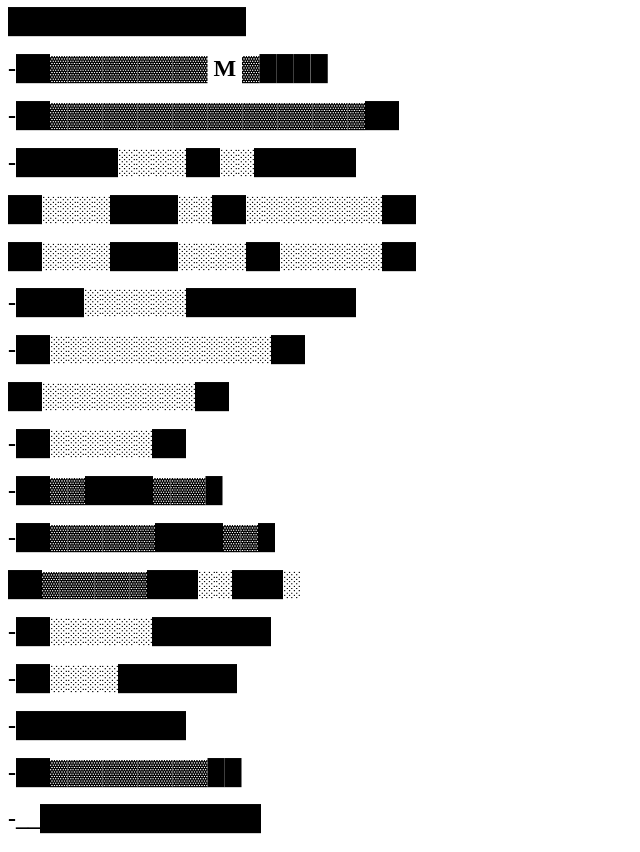
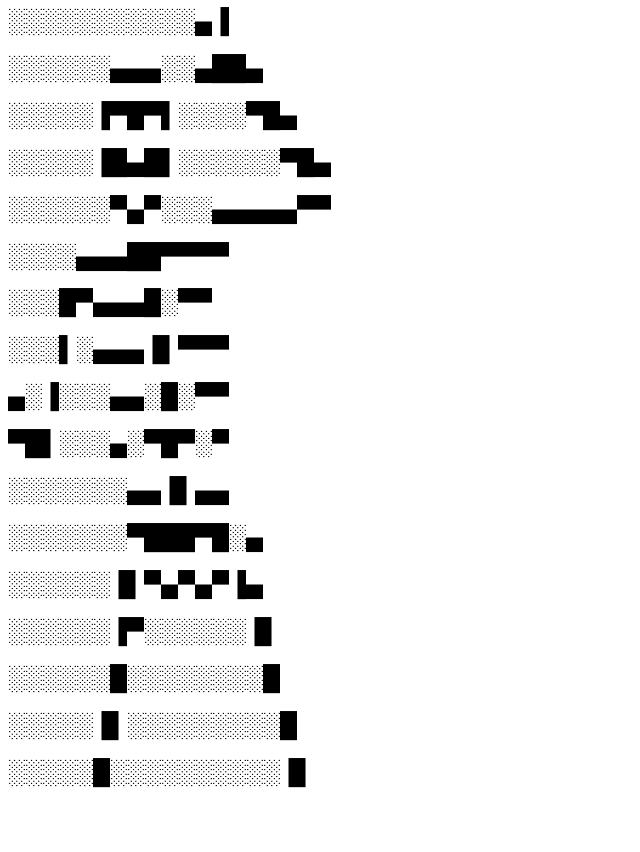
Before and after one commit to Ultrasaliva/Ultrasaliva.github.io, a plain HTML site: page index.html in a window 1280 px wide. Shown: the whole page, without its empty margins (0-640 px from the left). After the commit the page ends 805 px from the top, so only its background shows below. Drawn offline with Linux system fonts and the light colour scheme.

Commit message:
Update index.html

```diff
--- a/index.html
+++ b/index.html
@@ -1,18 +1,17 @@
-<h2>██████████████<h2>
-<h2>-██▓▓▓▓▓▓▓▓▓ M ▓████<h2>
-<h2>-██▓▓▓▓▓▓▓▓▓▓▓▓▓▓▓▓▓▓██<h2>
-<h2>-██████░░░░██░░██████<h2>
-<h2>██░░░░████░░██░░░░░░░░██<h2>
-<h2>██░░░░████░░░░██░░░░░░██<h2>
-<h2>-████░░░░░░██████████<h2>
-<h2>-██░░░░░░░░░░░░░██<h2>
-<h2>██░░░░░░░░░██<h2>
-<h2>-██░░░░░░██<h2>
-<h2>-██▓▓████▓▓▓█<h2>
-<h2>-██▓▓▓▓▓▓████▓▓█<h2>
-<h2>██▓▓▓▓▓▓███░░███░<h2>
-<h2>-██░░░░░░███████<h2>
-<h2>-██░░░░███████<h2>
-<h2>-██████████<h2>
-<h2>-██▓▓▓▓▓▓▓▓▓██<h2>
-<h2>-__█████████████<h2>
+<h2>░░░░░░░░░░░▄▐<h2>
+<h2>░░░░░░▄▄▄░░▄██▄<h2>
+<h2>░░░░░▐▀█▀▌░░░░▀█▄<h2>
+<h2>░░░░░▐█▄█▌░░░░░░▀█▄<h2>
+<h2>░░░░░░▀▄▀░░░▄▄▄▄▄▀▀<h2>
+<h2>░░░░▄▄▄██▀▀▀▀<h2>
+<h2>░░░█▀▄▄▄█░▀▀<h2>
+<h2>░░░▌░▄▄▄▐▌▀▀▀<h2>
+<h2>▄░▐░░░▄▄░█░▀▀<h2>
+<h2>▀█▌░░░▄░▀█▀░▀<h2>
+<h2>░░░░░░░▄▄▐▌▄▄<h2>
+<h2>░░░░░░░▀███▀█░▄<h2>
+<h2>░░░░░░▐▌▀▄▀▄▀▐▄<h2>
+<h2>░░░░░░▐▀░░░░░░▐▌<h2>
+<h2>░░░░░░█░░░░░░░░█<h2>
+<h2>░░░░░▐▌░░░░░░░░░█<h2>
+<h2>░░░░░█░░░░░░░░░░▐▌<h2>
```
